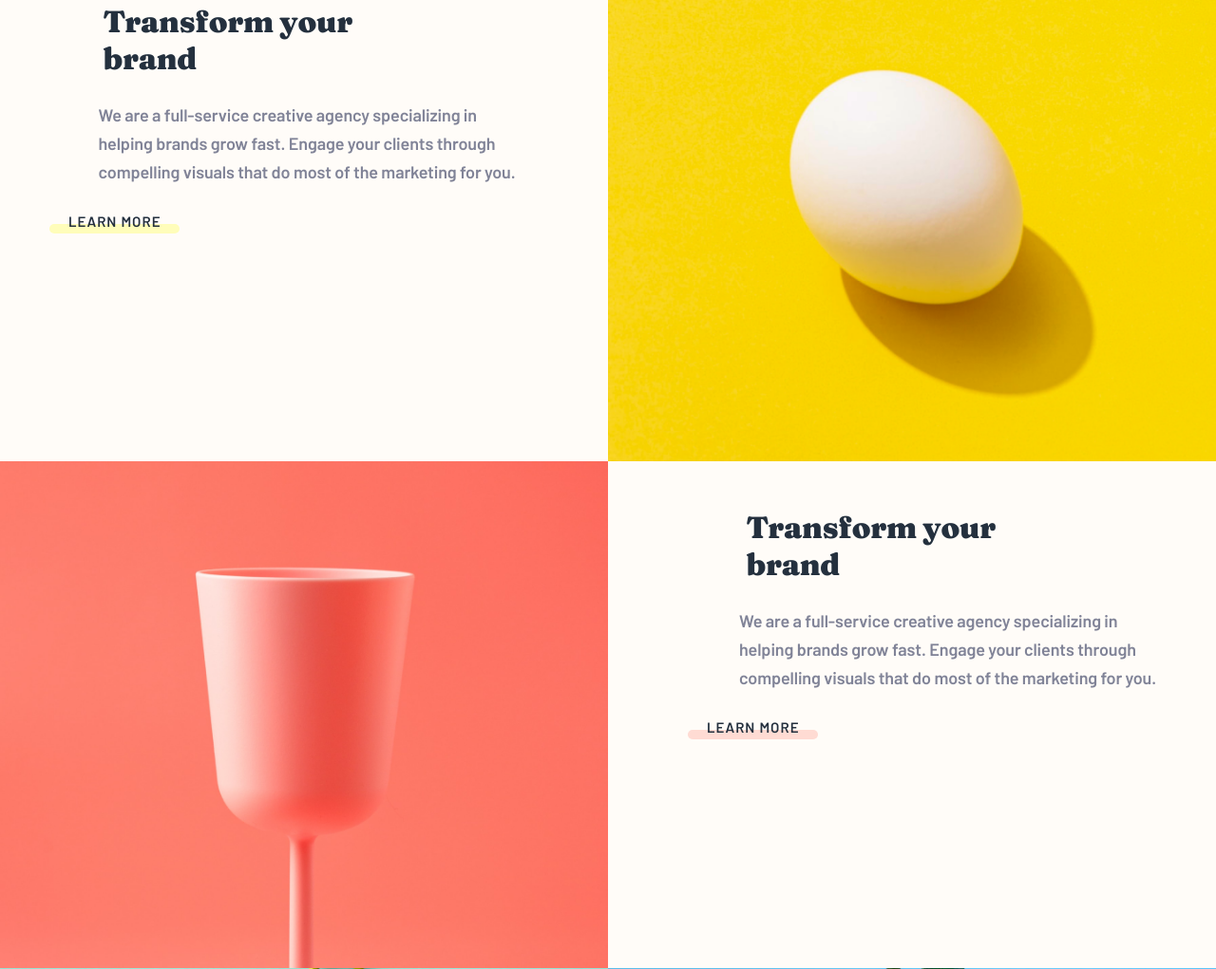
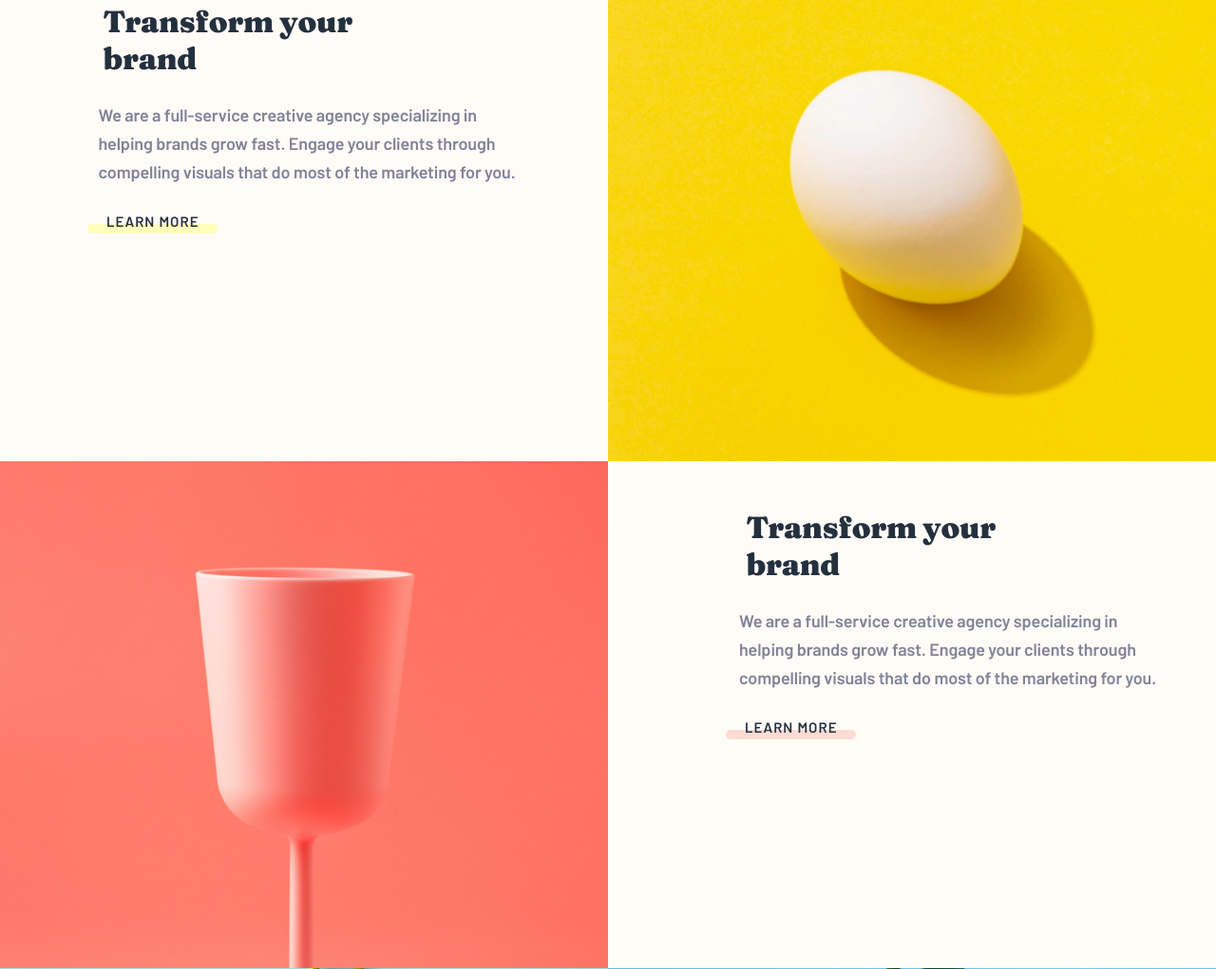
Before and after one commit to gujakupreishvili/sunnyside, a plain HTML site: page index.html in a window 1280 px wide. Shown: the part 847-1868 px from the top of the page at 95% size. Drawn offline with Linux system fonts and the light colour scheme.

Commit message:
last commit

```diff
--- a/style.css
+++ b/style.css
@@ -498,12 +498,13 @@ footer{
   .learn-more{
     width: 100%;
     align-self: self-start;
+    margin-left: 40px;
 
   }
   .section1-rect{
     align-self: start;
     width: 137px;
-    margin-left: -20px;
+    margin-left: 20px;
     cursor: pointer;
   }
   .section1-rect:hover{
@@ -534,7 +535,7 @@ footer{
   .section2-rect{
     align-self: start;
     width: 137px;
-    margin-left: -20px;
+    margin-left: 20px;
     cursor: pointer;
   }
   .section2-rect:hover{
```
